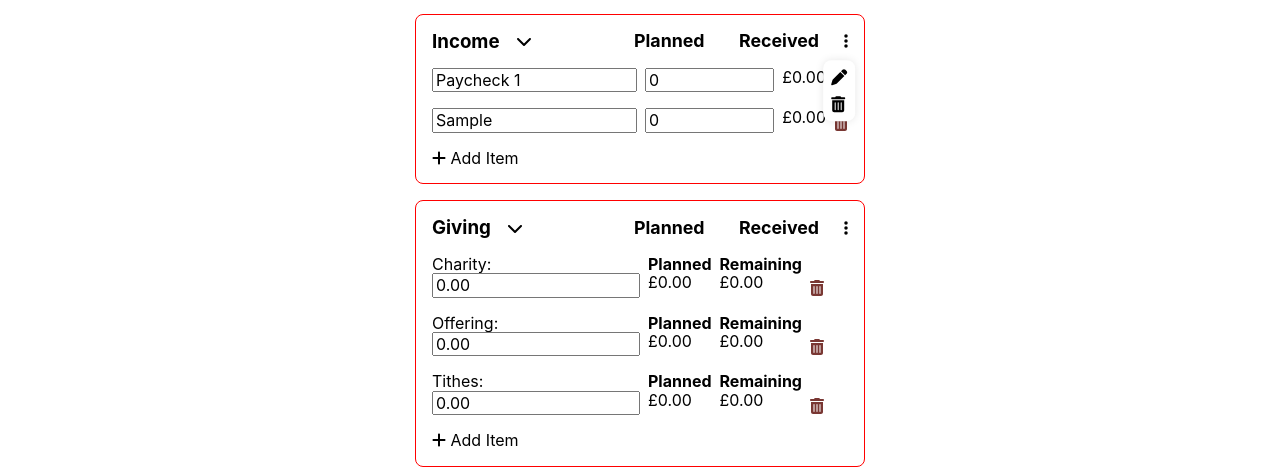
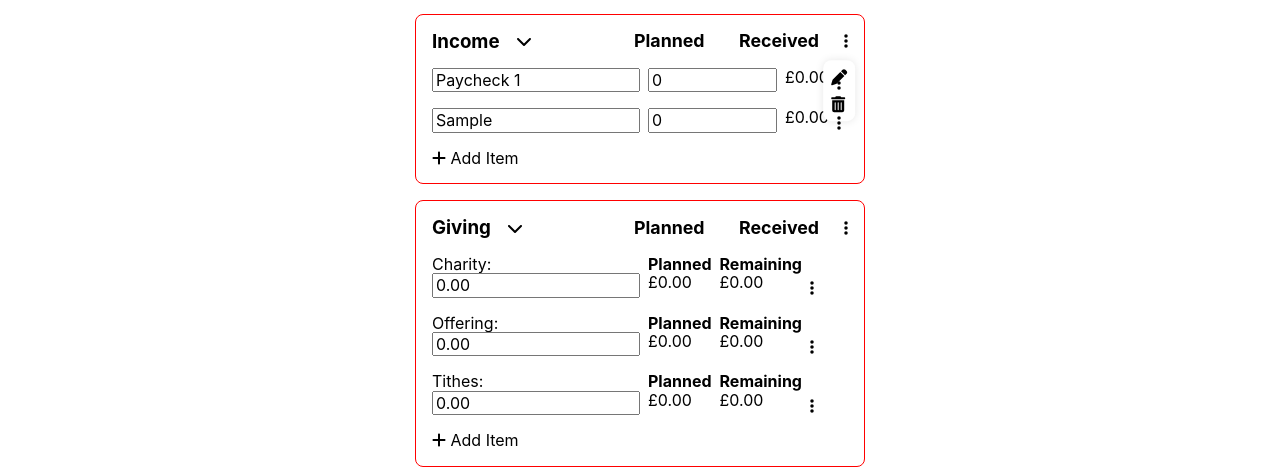
Before and after one commit to kemaakpala/zero-based-budgetapp, a React (Create React App) app: page /April in a window 1280 px wide. Both pictures are taken after typing "Sample" into the empty fields and a click on the button 846 px from the left and 271 px from the top of the page. Shown: the part 230-699 px from the top of the page. Built offline with nearby package versions, Linux system fonts and the light colour scheme.

Commit message:
feat: implement PopOverMenu in BudgetGroup and BudgetGroupItem components; refactor handlers and enhance menu functionality

```diff
--- a/src/Component/BudgetGroup/BudgetGroup.jsx
+++ b/src/Component/BudgetGroup/BudgetGroup.jsx
@@ -8,17 +8,12 @@ const BudgetGroup = ({ budgetGroup, onChangeHandler }) => {
   const { name, budgetGroupItems } = budgetGroup;
   console.log("name", name);
   const [hideContent, setHideContent] = useState(false);
-  const [showPopOver, setShowShowPopOver] = useState(false);
 
   const clickHandler = (event) => {
     event.preventDefault();
     setHideContent((prevHideContent) => !prevHideContent);
   };
 
-  const popOverHandler = (event) => {
-    event.preventDefault();
-    setShowShowPopOver((prevShowPopOver) => !prevShowPopOver);
-  };
   const deleteGroupHandler = (event) => {
     // console.log("delete group:", event.target.previousSibling.textContent);
   };
@@ -33,10 +28,8 @@ const BudgetGroup = ({ budgetGroup, onChangeHandler }) => {
       <BudgetGroupHeader
         budgetGroupName={name}
         handleToggle={clickHandler}
-        handlePopOver={popOverHandler}
         handleHeaderClick={groupHeaderTitleClickHandler}
         hideContentFlag={hideContent}
-        showPopOver={showPopOver}
       />
       <div
         className={`group-content ${
@@ -47,6 +40,7 @@ const BudgetGroup = ({ budgetGroup, onChangeHandler }) => {
           budgetGroupName={name}
           budgetGroupItems={budgetGroupItems}
           onChangeHandler={onChangeHandler}
+          hideContentFlag={hideContent}
         />
       </div>
       <BudgetGroupActions />
--- a/src/Component/BudgetGroup/BudgetGroupHeader.jsx
+++ b/src/Component/BudgetGroup/BudgetGroupHeader.jsx
@@ -1,9 +1,11 @@
-import React from "react";
+import React, { useState } from "react";
 import { FontAwesomeIcon } from "@fortawesome/react-fontawesome";
 import {
   faChevronDown,
   faChevronUp,
   faEllipsisVertical,
+  faPen,
+  faTrashCan,
 } from "@fortawesome/free-solid-svg-icons";
 import PopOverMenu from "../PopOverMenu/PopOverMenu";
 import Button from "../Button/Button";
@@ -12,12 +14,14 @@ import "./styles/BudgetGroupHeader.css";
 const BudgetGroupHeader = ({
   budgetGroupName,
   handleToggle,
-  handlePopOver,
   hideContentFlag,
   handleHeaderClick,
-  showPopOver,
 }) => {
-  console.log("BudgetGroupHeader[showPopOver]", showPopOver);
+  const [showPopOver, setShowShowPopOver] = useState(false);
+  const popOverHandler = (event) => {
+    event.preventDefault();
+    setShowShowPopOver((prevShowPopOver) => !prevShowPopOver);
+  };
   return (
     <div className="group-header">
       <div
@@ -42,14 +46,21 @@ const BudgetGroupHeader = ({
         <h3>Received</h3>
       </div>
       <div className="group-header-column">
-        <Button variation="transparent" onClickHandler={handlePopOver}>
+        <Button variation="transparent" onClickHandler={popOverHandler}>
           <FontAwesomeIcon
             icon={faEllipsisVertical}
             size="1x"
-            title="budget group collapse toggle"
+            title="open pop over menu"
           />
         </Button>
-        {showPopOver && <PopOverMenu />}
+        {showPopOver && (
+          <PopOverMenu
+            menuList={[
+              { icon: faPen, title: "Edit budget group" },
+              { icon: faTrashCan, title: "Delete budget group" },
+            ]}
+          />
+        )}
       </div>
     </div>
   );
--- a/src/Component/BudgetGroup/BudgetGroupItem.jsx
+++ b/src/Component/BudgetGroup/BudgetGroupItem.jsx
@@ -1,26 +1,41 @@
+import React, { useState } from "react";
 import { FontAwesomeIcon } from "@fortawesome/react-fontawesome";
-import { faTrashCan } from "@fortawesome/free-solid-svg-icons";
+import {
+  faEllipsisVertical,
+  faCoins,
+  faTrashCan,
+} from "@fortawesome/free-solid-svg-icons";
 import Button from "../Button/Button";
 import TextField from "../TextField/TextField";
 import ProgressBar from "../ProgressBar";
 import { removeSpace } from "../../utils/utils";
 import "./styles/BudgetGroupItem.css";
+import PopOverMenu from "../PopOverMenu/PopOverMenu";
 
 const BudgetGroupItem = ({
   budgetGroupName,
   budgetGroupItems,
   onChangeHandler,
 }) => {
-  console.log("budgetGroupItems", budgetGroupItems);
+  const [showPopOver, setShowShowPopOver] = useState({});
+
+  const popOverHandler = (event, id) => {
+    event.preventDefault();
+    setShowShowPopOver((prevShowPopOver) => ({
+      ...prevShowPopOver,
+      [id]: !prevShowPopOver[id],
+    }));
+  };
+
   return budgetGroupItems.map((item, itemIndex) => {
-    const { id, fields, status, action, type } = item;
+    const { id, fields, status, type } = item;
     // Calculate progress for each budget group
     const calculateProgress = (group) => {
-      console.log(`calculateProgress[group: ${group.type}]`, group);
-      console.log("[...group.fields, ...group?.status || []] => ", [
-        ...group.fields,
-        ...(group.status || []),
-      ]);
+      // console.log(`calculateProgress[group: ${group.type}]`, group);
+      // console.log("[...group.fields, ...group?.status || []] => ", [
+      //   ...group.fields,
+      //   ...(group.status || []),
+      // ]);
       // if (group.type === "income") {
       const { planned, received } = [
         ...group.fields,
@@ -52,7 +67,7 @@ const BudgetGroupItem = ({
       return 0;
     };
     const progress = calculateProgress(item);
-    console.log("BudgetGroup[progress] => ", calculateProgress(item));
+    // console.log("BudgetGroup[progress] => ", calculateProgress(item));
     return (
       <>
         <div className="group-item">
@@ -96,21 +111,29 @@ const BudgetGroupItem = ({
                 </div>
               );
             })}
-          {action && (
+
           <div className="group-item-action">
             <Button
               className="group-item-action__Button"
               variation="transparent"
-                color={action.color}
+              onClickHandler={(e) => popOverHandler(e, id)}
             >
               <FontAwesomeIcon
-                  icon={faTrashCan}
+                icon={faEllipsisVertical}
                 size="1x"
-                  title="delete budget item"
+                title="open pop over menu"
               />
             </Button>
+
+            {showPopOver[id] && (
+              <PopOverMenu
+                menuList={[
+                  { icon: faCoins, title: `Add ${type}` },
+                  { icon: faTrashCan, title: `Delete ${type} Item` },
+                ]}
+              />
+            )}
           </div>
-          )}
         </div>
         <ProgressBar percentage={progress} />
       </>
--- a/src/Component/BudgetGroup/styles/BudgetGroupItem.css
+++ b/src/Component/BudgetGroup/styles/BudgetGroupItem.css
@@ -26,4 +26,5 @@
 }
 .group-item-action {
   align-items: flex-end;
+  position: relative;
 }
--- a/src/Component/PopOverMenu/PopOverMenu.jsx
+++ b/src/Component/PopOverMenu/PopOverMenu.jsx
@@ -1,26 +1,24 @@
 import React from "react";
 import Button from "../Button/Button";
 import { FontAwesomeIcon } from "@fortawesome/react-fontawesome";
-import { faPen, faTrashCan } from "@fortawesome/free-solid-svg-icons";
 import "./styles/PopOverMenu.css";
 
-export default function PopOverMenu() {
+export default function PopOverMenu({ menuList }) {
   return (
     <ul className={`popover-menu-list`}>
-      <li className="popover-menu-list-item">
-        <Button variation="transparent">
-          <FontAwesomeIcon icon={faPen} size="1x" title="Edit budget group" />
-        </Button>
-      </li>
-      <li className="popover-menu-list-item">
+      {menuList.map((menuItem, index) => {
+        return (
+          <li className="popover-menu-list-item" key={index}>
             <Button variation="transparent">
               <FontAwesomeIcon
-            icon={faTrashCan}
+                icon={menuItem.icon}
                 size="1x"
-            title="Delete budget group"
+                title={menuItem.title}
               />
             </Button>
           </li>
+        );
+      })}
     </ul>
   );
 }
--- a/src/Container/Budget/Budget.jsx
+++ b/src/Container/Budget/Budget.jsx
@@ -36,7 +36,6 @@ export const incomeData = {
           type: "text",
         },
       ],
-      action: { label: "Delete", color: "red", type: "button" },
       type: "income",
     },
     {
@@ -64,7 +63,6 @@ export const incomeData = {
           type: "text",
         },
       ],
-      action: { label: "Delete", color: "red", type: "button" },
       type: "income",
     },
   ],
@@ -93,7 +91,6 @@ export const GivingData = {
           type: "text",
         },
       ],
-      action: { label: "Delete", color: "red", type: "button" },
       type: "expense",
     },
     {
@@ -117,7 +114,6 @@ export const GivingData = {
           type: "text",
         },
       ],
-      action: { label: "Delete", color: "red", type: "button" },
       type: "expense",
     },
     {
```
Lines whose indentation alone changed are shown as unchanged.
